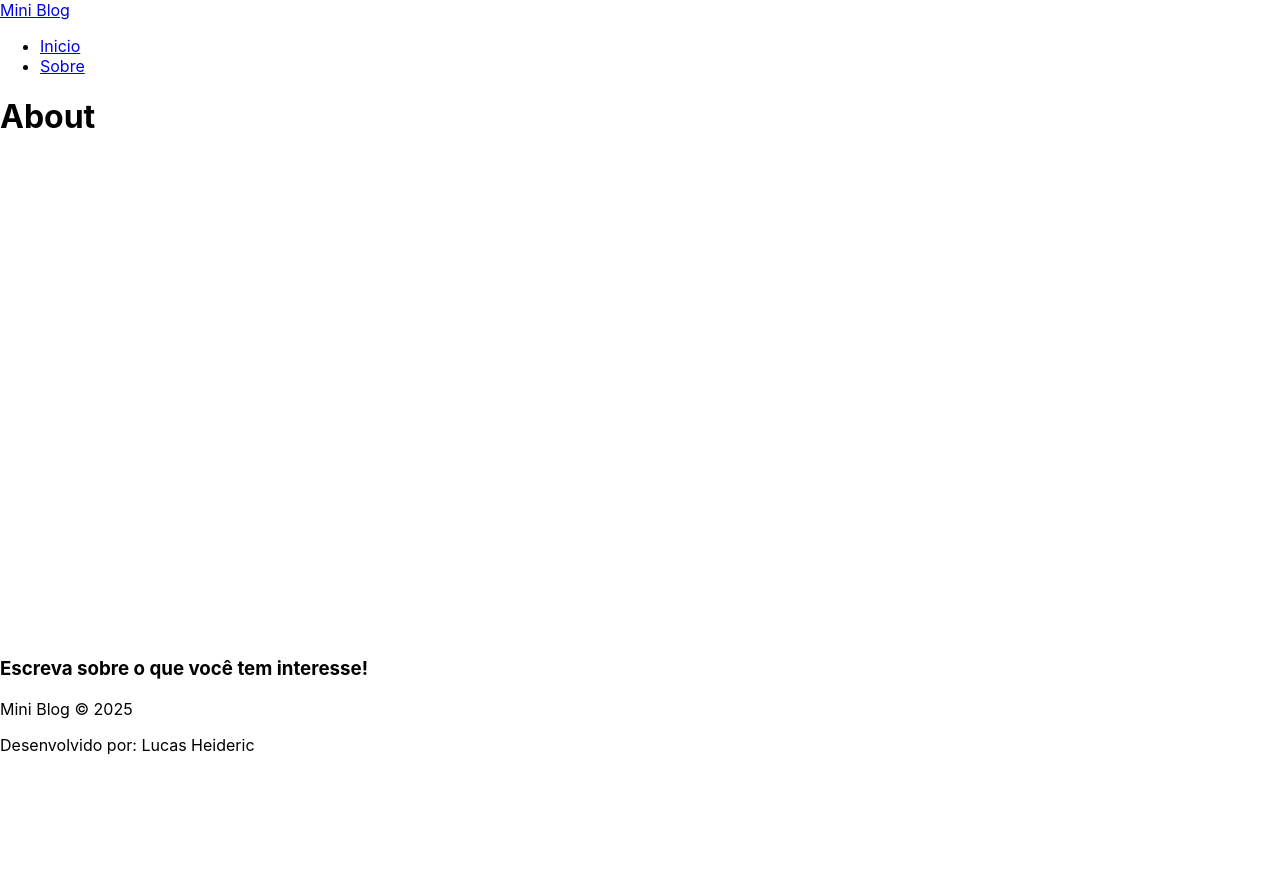
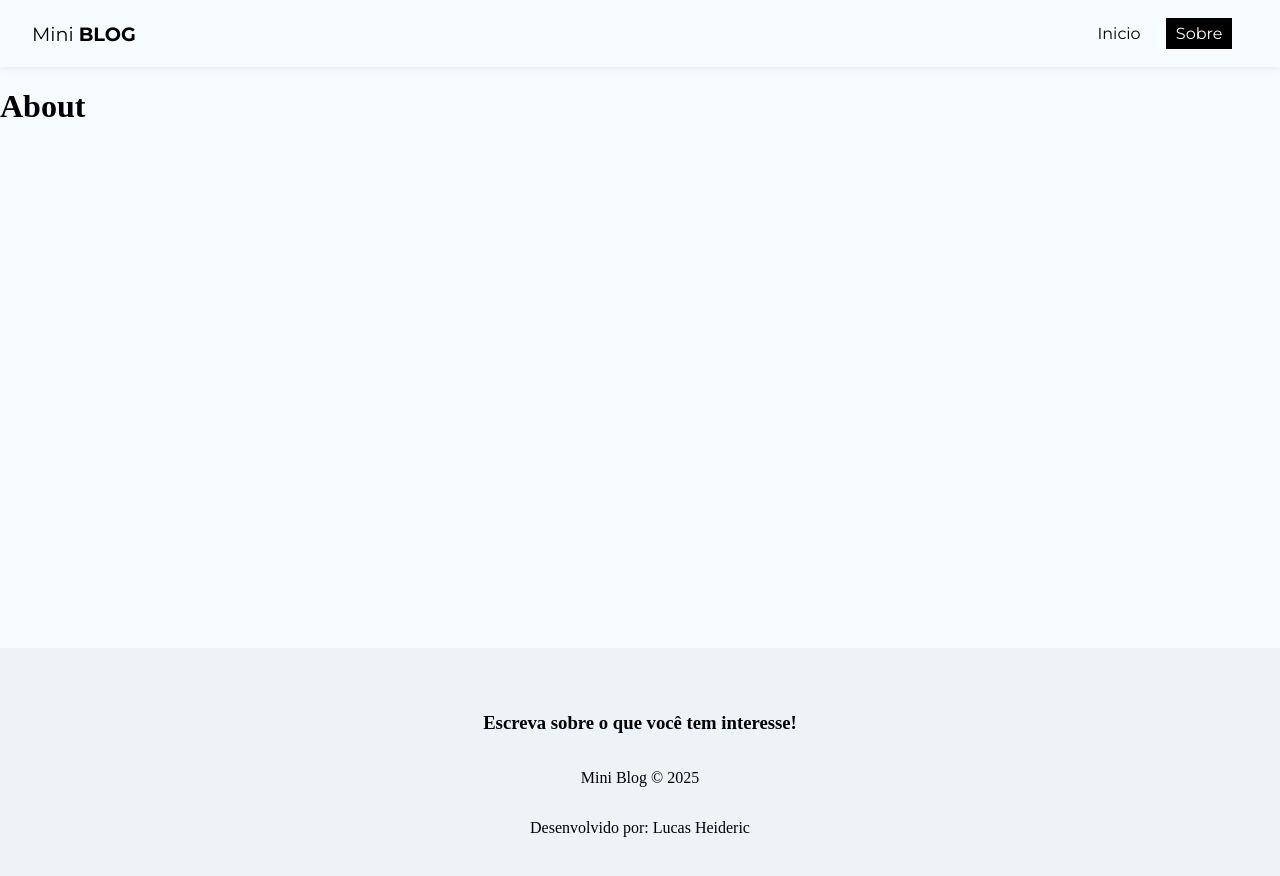
Before and after one commit to lucasheideric-dev/Mini-Blog, a React (Create React App) app: page /about in a window 1280 px wide. Shown: the top 876 px of the page. Before the commit the page ends 800 px from the top, so only its background shows below. Built offline with nearby package versions, Linux system fonts and the light colour scheme.

Commit message:
Implementing styles in the project

```diff
--- a/public/index.html
+++ b/public/index.html
@@ -1,4 +1,4 @@
-<!DOCTYPE html>
+<!doctype html>
 <html lang="en">
   <head>
     <meta charset="utf-8" />
@@ -10,21 +10,17 @@
       content="Web site created using create-react-app"
     />
     <link rel="apple-touch-icon" href="%PUBLIC_URL%/logo192.png" />
-    <!--
-      manifest.json provides metadata used when your web app is installed on a
-      user's mobile device or desktop. See https://developers.google.com/web/fundamentals/web-app-manifest/
-    -->
+
     <link rel="manifest" href="%PUBLIC_URL%/manifest.json" />
-    <!--
-      Notice the use of %PUBLIC_URL% in the tags above.
-      It will be replaced with the URL of the `public` folder during the build.
-      Only files inside the `public` folder can be referenced from the HTML.
 
-      Unlike "/favicon.ico" or "favicon.ico", "%PUBLIC_URL%/favicon.ico" will
-      work correctly both with client-side routing and a non-root public URL.
-      Learn how to configure a non-root public URL by running `npm run build`.
-    -->
-    <title>React App</title>
+    <title>Mini Blog - Heideric</title>
+
+    <link rel="preconnect" href="https://fonts.googleapis.com" />
+    <link rel="preconnect" href="https://fonts.gstatic.com" crossorigin />
+    <link
+      href="https://fonts.googleapis.com/css2?family=Montserrat:ital,wght@0,100..900;1,100..900&display=swap"
+      rel="stylesheet"
+    />
   </head>
   <body>
     <noscript>You need to enable JavaScript to run this app.</noscript>
--- a/src/components/Footer.module.css
+++ b/src/components/Footer.module.css
@@ -0,0 +1,8 @@
+.footer {
+  height: 250px;
+  display: flex;
+  flex-direction: column;
+  align-items: center;
+  justify-content: center;
+  background-color: #edf3f6;
+}
--- a/src/components/Navbar.js
+++ b/src/components/Navbar.js
@@ -4,17 +4,27 @@
 
 const Navbar = () => {
   return (
-    <nav>
-      <NavLink to="/">
+    <nav className={styles.navbar}>
+      <NavLink to="/" className={styles.brand}>
         Mini <span>Blog</span>
       </NavLink>
 
-      <ul>
+      <ul className={styles.links_list}>
         <li>
-          <NavLink to="/">Inicio</NavLink>
+          <NavLink
+            to="/"
+            className={({ isActive }) => (isActive ? styles.active : "")}
+          >
+            Inicio
+          </NavLink>
         </li>
         <li>
-          <NavLink to="/about">Sobre</NavLink>
+          <NavLink
+            to="/about"
+            className={({ isActive }) => (isActive ? styles.active : "")}
+          >
+            Sobre
+          </NavLink>
         </li>
       </ul>
     </nav>
--- a/src/components/Navbar.module.css
+++ b/src/components/Navbar.module.css
@@ -0,0 +1,34 @@
+.navbar {
+  display: flex;
+  box-shadow: rgba(0, 0, 0, 0.15) 0px -2px 10px 0px;
+  justify-content: space-between;
+  align-items: center;
+  padding: 0.5rem 2rem;
+}
+
+.brand {
+  font-size: 1.2rem;
+}
+
+.brand span {
+  font-weight: 700;
+  text-transform: uppercase;
+}
+
+.links_list {
+  display: flex;
+  list-style: none;
+}
+
+.links_list li {
+  margin-right: 1em;
+}
+
+.links_list li a {
+  padding: 0.4em 0.6em;
+}
+
+.active {
+  background-color: #000;
+  color: #fff;
+}
--- a/src/index.css
+++ b/src/index.css
@@ -1,13 +1,33 @@
 body {
+  background-color: #f6fcff;
+  padding: 0;
   margin: 0;
-  font-family: -apple-system, BlinkMacSystemFont, 'Segoe UI', 'Roboto', 'Oxygen',
-    'Ubuntu', 'Cantarell', 'Fira Sans', 'Droid Sans', 'Helvetica Neue',
-    sans-serif;
-  -webkit-font-smoothing: antialiased;
-  -moz-osx-font-smoothing: grayscale;
+  font-family: 'Montserrat", sans-serif';
 }
 
-code {
-  font-family: source-code-pro, Menlo, Monaco, Consolas, 'Courier New',
-    monospace;
+input::placeholder,
+textarea::placeholder {
+  font-family: "Montserrat", sans-serif;
 }
+
+input:focus,
+textarea:focus {
+  outline: none;
+}
+
+a,
+nav button {
+  text-decoration: none;
+  background-color: transparent;
+  border: none;
+  color: #000;
+  transition: 0.4s;
+  font-size: 1em;
+  cursor: pointer;
+  font-family: "Montserrat", sans-serif;
+}
+
+a:hover,
+nav button:hover {
+  color: #bbb;
+}
```
Also changed, not shown: src/components/Footer.js (line endings or trailing spaces).
